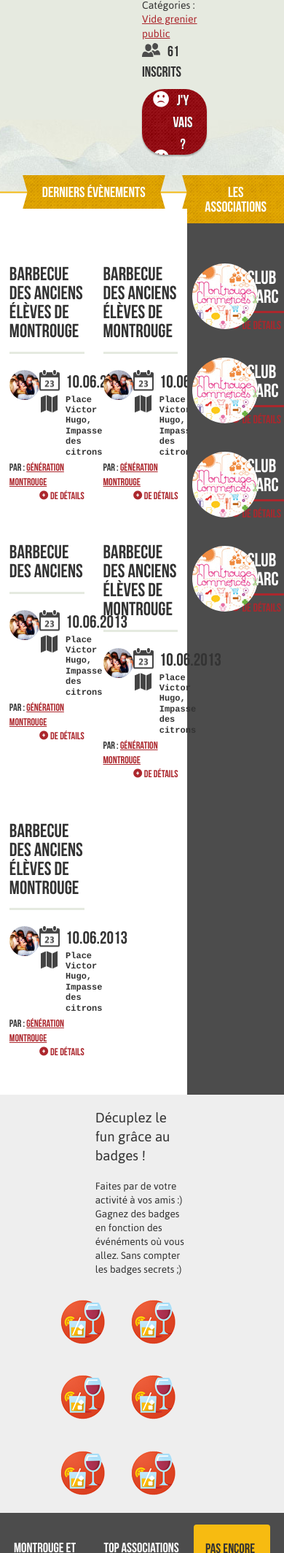
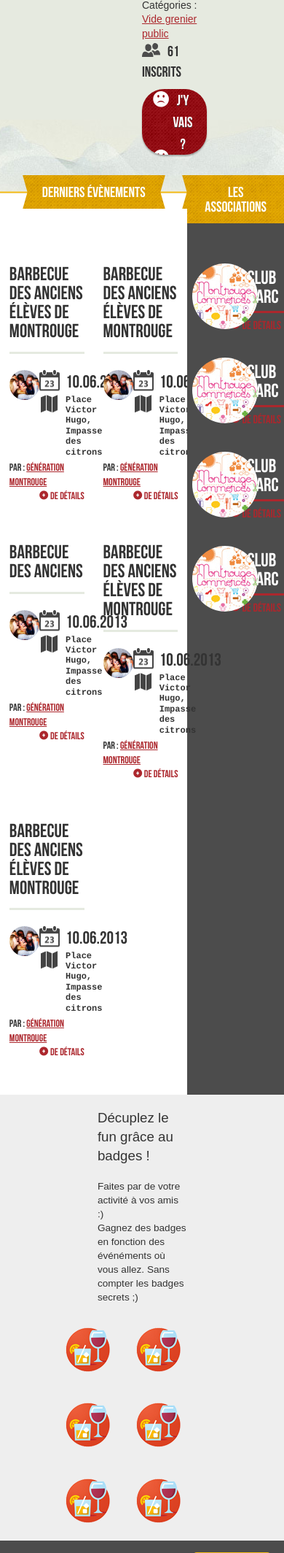
Before and after one commit to Assimyou/etmoi, a PHP site: page /etmoi/view/home.php in a window 390 px wide. Shown: the part 1118-3246 px from the top of the page at 73% size. Run offline with PHP 8.4, Linux system fonts and the light colour scheme; style sheets or scripts are compiled from the project's sources.

Commit message:
grid system -> responsive friendly

```diff
--- a/view/footer.php
+++ b/view/footer.php
@@ -1,7 +1,7 @@
 		<!-- Debut du footer -->
 		<footer class="group">
 			<div class="center">
-				<div class="sitemap">
+				<div class="sitemap col-3">
 					<h3>Montrouge et moi</h3>
 					<nav class="footer-menu">
 						<a href="#">Accueil</a>
@@ -14,7 +14,7 @@
 					</nav>
 				</div>
 
-				<div class="top-associations">
+				<div class="top-associations col-3">
 					<h3>Top associations</h3>
 					<nav>
 						<a href="#">Bièrestorming<span>999</span></a>
@@ -25,7 +25,7 @@
 					</nav>
 				</div>
 
-				<div class="login">
+				<div class="login col-3">
 					<form action="">
 						<h3>Pas encore connecté ?</h3>
 						<input type="text" />
--- a/view/header.php
+++ b/view/header.php
@@ -18,7 +18,7 @@
 			<script src="js/lib/html5shiv.js"></script>
 		<![endif]-->
 	</head>
-	<body class="home">
+	<body>
 		<!--[if lt IE 8]>
 			<p class="chromeframe">Votre navigateur internet est <strong>obsolet</strong>. S'il vous plait veuillez <a href="http://browsehappy.com/">mettre à jour votre navigateur</a> ou <a href="http://www.google.com/chromeframe/?redirect=true">activez Google Chrome Frame</a> pour améliorer votre expérence.</p>
 		<![endif]-->
--- a/view/home.php
+++ b/view/home.php
@@ -30,8 +30,8 @@
 			<!-- Fin Évènement à la Une -->
 
 			<!-- Debut Section Derniers Évènement -->
-			<section class="evenements">
-				<h1>Derniers évènements</h1>
+			<section class="evenements col-3-2">
+				<h1 class="banner">Derniers évènements</h1>
 				<div class="wrapper">
 					<article class="evenement small">
 						<h2>Barbecue des anciens élèves de Montrouge</h2>
@@ -108,8 +108,8 @@
 			<!-- Fin Derniers Évènement -->
 
 			<!-- Debut Section les associations -->
-			<section class="associations">
-				<h1>Les associations</h1>
+			<section class="associations col-3">
+				<h1 class="banner">Les associations</h1>
 				<div class="wrapper">
 					<article class="association">
 						<h2>Le Club du parc</h2>
@@ -137,9 +137,9 @@
 		</div>
 
 		<!-- Début Push badge -->
-		<section class="pushbadges bodyw group">
-			<div class="wrapper">
-				<div class="intro">
+		<section class="pushbadges group">
+			<div class="center">
+				<div class="intro col-3">
 					<h3>Décuplez le <span class="fun animated">fun</span> grâce au badges !</h3>
 					<p>
 						Faites par de votre activité à vos amis :)<br>
--- a/view/style/accueil.less
+++ b/view/style/accueil.less
@@ -214,20 +185,14 @@ article.association{
 /* Push badges */
 .pushbadges {
 	background: #eee;
-	display: inline-block;
-	width: 100%;
-	text-align: center;
 
-	.wrapper {
-		margin: 0 auto;
-		display: inline-block;
-	}
 	.intro {
-		width: 33%;
+		float: none;
 		display: inline-block;
 		vertical-align: middle;
 		text-align: left;
 		font-family: @fontbase;
+
 		h3 {
 			text-transform: none;
 			font-family: @fontbase;
--- a/view/style/footer.less
+++ b/view/style/footer.less
@@ -5,20 +5,14 @@
 footer{
 	background: @gris;
 
-	h3 {
+	h3{
 		color: @blanc;
-	}
-
-	.center>div{
-		width: 28.333%;
-		margin: 1em 2.5%;
-		float: left;
 	}
 
 	.sitemap,.top-associations {
 		vertical-align: top;
 
-		a {
+		a{
 			display: block;
 			color: @grisclair;
 			text-decoration: none;
@@ -26,32 +20,32 @@ footer{
 			font-size: 1em;
 			.transition(color .4s ease);
 
-			&:hover {
+			&:hover{
 				color: @jaune;
 			}
 
-			span {
+			span{
 				float: right;
 			}
 		}
 	}
 
-	.top-associations {
+	.top-associations{
 		vertical-align: top;
 
-		ul {
+		ul{
 			list-style-type: none;
 		}
 	}
 
-	.login {
+	.login{
 		vertical-align: top;
 
-		h3 {
+		h3{
 			color: @grisfonce;
 		}
 
-		form {
+		form{
 			background: @jaune;
 			padding: 1px 1em 1em 1em;
 			.box-sizing();
@@ -59,7 +53,7 @@ footer{
 			border: none;
 			border-radius: 4px;
 
-			input {
+			input{
 				width: 100%;
 				border:0;
 				outline:0;
@@ -72,7 +66,7 @@ footer{
 				font-family: @fontbase;
 			}
 
-			input[type="submit"] {
+			input[type="submit"]{
 				background: @rouge;
 				color: @blanc;
 				font-family: @fonttitre;
--- a/view/style/header.less
+++ b/view/style/header.less
@@ -33,7 +33,7 @@ header{
 		}
 	}
 
-	.parallax-viewport {
+	.parallax-viewport{
 		height: 162px;
 		background: #d3dfdb;
 	}
@@ -87,12 +87,12 @@ header{
 
 	.transition(margin-top .3s ease);
 
-	&.folded {
+	&.folded{
 		margin-top: -3em;
 	}
 }
 
-.notification{
+.notification {
 	padding: 0.75em 0;
 	&:after{
 		position: absolute;
--- a/view/style/helper.less
+++ b/view/style/helper.less
@@ -2,16 +2,16 @@
  *    Divers
  *
  **********************************/
-::-moz-selection { background: @jaune; text-shadow: none; }
-::selection { background: @jaune; text-shadow: none; }
-textarea { resize: vertical; }
+::-moz-selection{ background: @jaune; text-shadow: none; }
+::selection{ background: @jaune; text-shadow: none; }
+textarea{ resize: vertical; }
 
 ::-webkit-input-placeholder{ color: mixin(@blanc, @rouge); }
 :-moz-placeholder{ color: @blanc; }
 ::-moz-placeholder{ color: @blanc; }
 :-ms-input-placeholder{ color: @blanc; }
 
-.chromeframe {
+.chromeframe{
 	background: @bgjaune;
 	color: @grisfonce;
 	padding: 1em;
@@ -30,32 +30,34 @@ textarea { resize: vertical; }
 	margin-left: auto;
 	margin-right: auto;
 }
+
 .left-50{
 	margin-left: 50% !important;
 }
 
-.dn {display :none;}
+.col-3{
+	width: 29.333%;
+	margin-left: 2%;
+	margin-right: 2%;
+	float: left;
+}
+
+.col-3-2{
+	width: 62.333%;
+	margin-left: 2%;
+	margin-right: 2%;
+	float: left;
+}
+
+.dn{ display :none; }
 
 /* Rexte de remplacement d'images */
-.ir { background-color: transparent; border: 0; overflow: hidden; }
+.ir{ background-color: transparent; border: 0; overflow: hidden; }
 .lt-ie8 .ir{ text-indent: -9999em; } /* IE 6/7 fallback */
-.ir:before { content: ""; display: block; width: 0; height: 150%; }
+.ir:before{ content: ""; display: block; width: 0; height: 150%; }
 
 .group{
 	*zoom: 1;
-	&:before, &:after {  content: " "; display: table; }
-	&:after { clear: both; }
+	&:before, &:after{  content: " "; display: table; }
+	&:after{ clear: both; }
 }
-
-.transition(@transition) {
-  -webkit-transition: @transition;
-  -moz-transition: @transition;
-  transition: @transition;
-}
-
-.box-sizing(@type: border-box) {
-	-moz-box-sizing: @type;
-	-webkit-box-sizing: @type;
-	-ms-box-sizing: @type;
-	box-sizing: @type;
-}
```
Also changed, not shown: other parts of view/style/accueil.less (+3 -32 lines), view/style/elements.less (+34 -2 lines).
